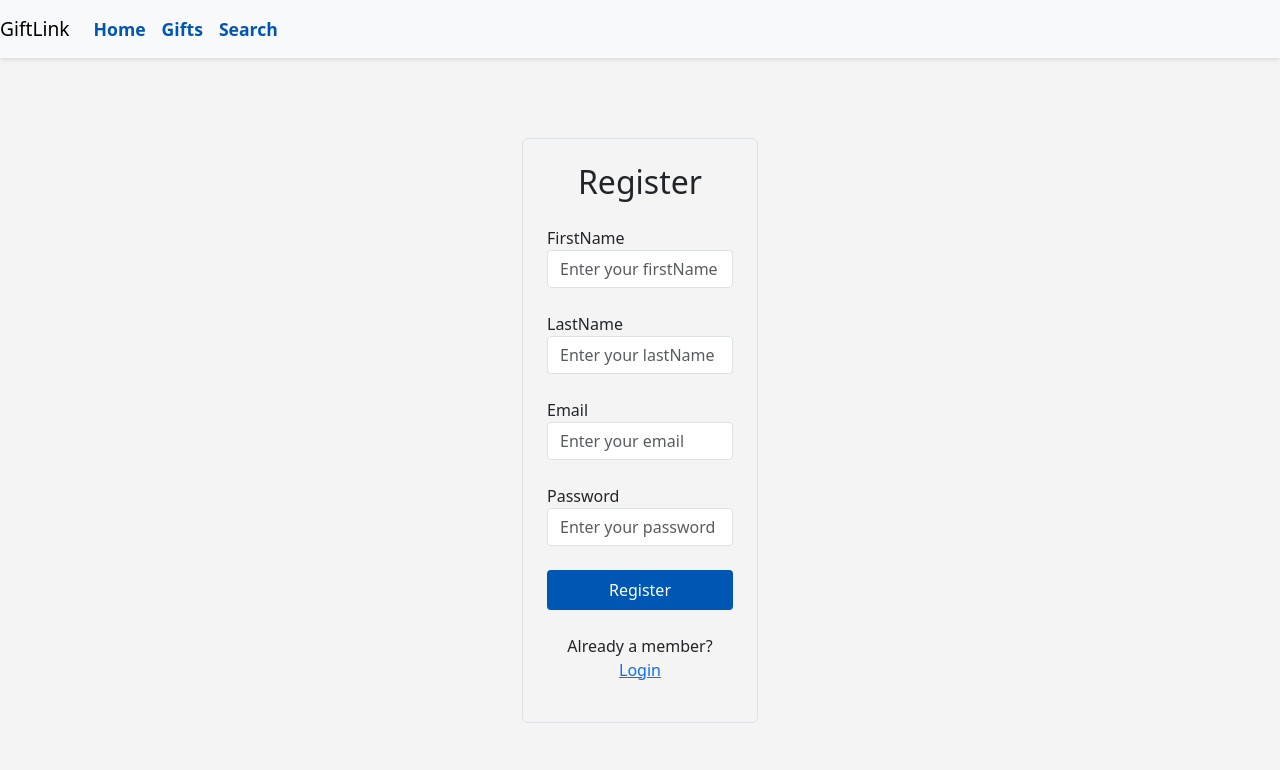
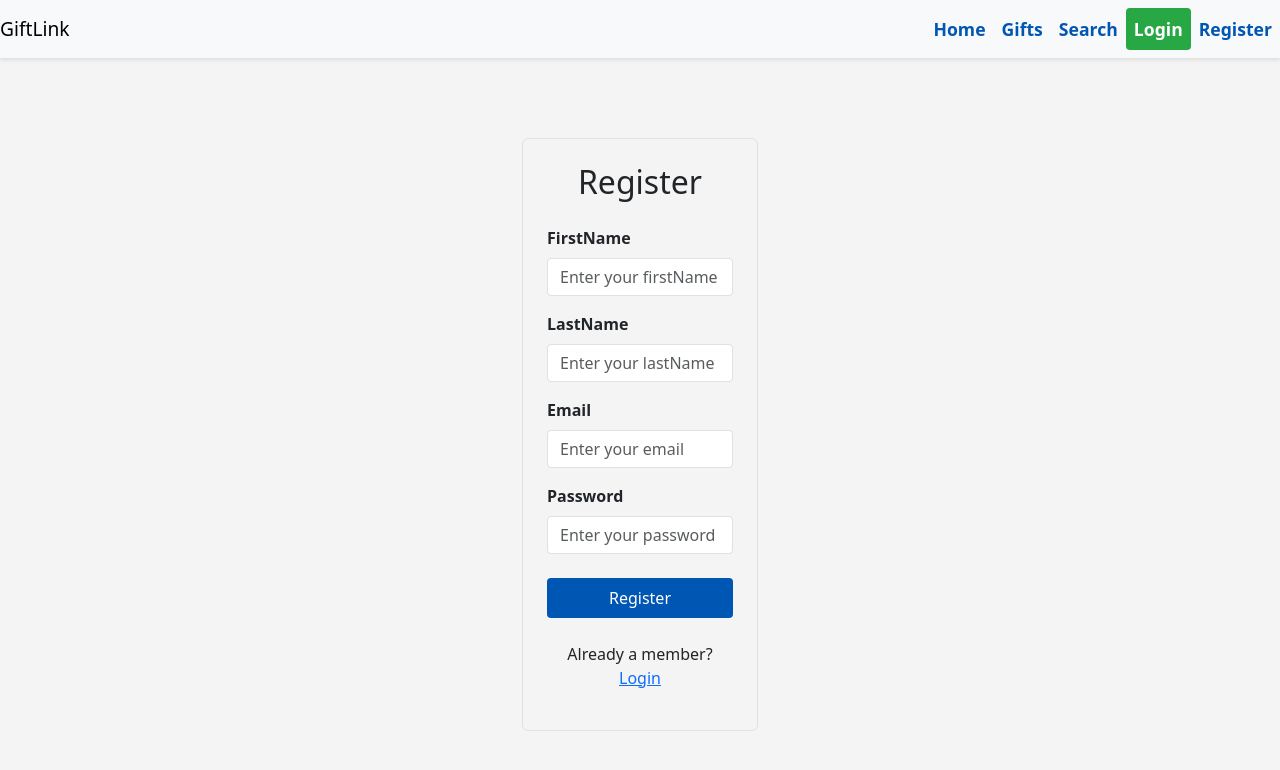
Before and after one commit to santi-alves/fullstack-capstone-project-ORIG, a React (Create React App) app in the folder giftlink-frontend/: page /app/register in a window 1280 px wide. Shown: the top 770 px of the page. Built offline with nearby package versions, Linux system fonts and the light colour scheme.

Commit message:
Changes to RegisterPage.js and Navbar.js

```diff
--- a/giftlink-frontend/src/components/Navbar/Navbar.js
+++ b/giftlink-frontend/src/components/Navbar/Navbar.js
@@ -1,20 +1,80 @@
-import React from 'react';
-import { Link } from 'react-router-dom';
+import React, { useEffect } from 'react'
+import { Link, useNavigate } from 'react-router-dom'
+import {urlConfig} from '../../config';
+import { useAppContext } from '../../context/AuthContext';
 
 export default function Navbar() {
+    const { isLoggedIn, setIsLoggedIn, userName, setUserName } = useAppContext();
+
+  const navigate=useNavigate();
+    useEffect(() => {
+        const authTokenFromSession = sessionStorage.getItem('auth-token');
+        const nameFromSession = sessionStorage.getItem('name');
+        if (authTokenFromSession) {
+            if(isLoggedIn && nameFromSession) {
+              setUserName(nameFromSession);
+            } else {
+              sessionStorage.removeItem('auth-token');
+              sessionStorage.removeItem('name');
+              sessionStorage.removeItem('email');
+              setIsLoggedIn(false);
+            }
+        }
+    },[isLoggedIn, setIsLoggedIn, setUserName])
+    const handleLogout=()=>{
+        sessionStorage.removeItem('auth-token');
+        sessionStorage.removeItem('name');
+        sessionStorage.removeItem('email');
+        setIsLoggedIn(false);
+        navigate(`/app`);
+
+    }
+    const profileSecton=()=>{
+      navigate(`/app/profile`);
+    }
     return (
-        <nav className="navbar navbar-expand-lg navbar-light bg-light">
-            <Link className="navbar-brand" to="/">GiftLink</Link>
-            <div className="collapse navbar-collapse" id="navbarNav">
+        <>
+            <nav className="navbar navbar-expand-lg navbar-light bg-light" id='navbar_container'>
+        <a className="navbar-brand" href={`${urlConfig.backendUrl}/app`}>GiftLink</a>
+
+        <button className="navbar-toggler" type="button" data-toggle="collapse" data-target="#navbarNav" aria-controls="navbarNav" aria-expanded="false" aria-label="Toggle navigation">
+          <span className="navbar-toggler-icon"></span>
+        </button>
+
+        <div className="collapse navbar-collapse justify-content-end" id="navbarNav">
           <ul className="navbar-nav">
-                    {/* Task 1: Add links to Home and Gifts below*/}
-                    <li className="nav-item"><Link className="nav-link" to="/home.html">Home</Link></li>
-                    <li className="nav-item"><Link className="nav-link" to="/app">Gifts</Link></li>
+            <li className="nav-item">
+              <a className="nav-link" href="/home.html">Home</a> {/* Link to home.html */}
+            </li>
+            <li className="nav-item">
+              <Link className="nav-link" to="/app">Gifts</Link> {/* Updated Link */}
+            </li>
             <li className="nav-item">
               <Link className="nav-link" to="/app/search">Search</Link>
             </li>
+            <ul className="navbar-nav ml-auto">
+            {isLoggedIn ? (
+                                    <>
+                                    <li className="nav-item"> <span className="nav-link" style={{color: "black", cursor:"pointer"}} onClick={profileSecton}>Welcome, {userName}</span> </li>
+                                    <li className="nav-item"><button className="nav-link login-btn" onClick={handleLogout}>Logout</button></li>
+                                    </>
+                                    )  : (
+                                    <>
+                                        <li className="nav-item">
+
+                                        <Link className="nav-link login-btn" to="/app/login">Login</Link>
+                                        </li>
+                                        <li className="nav-item">
+                                        <Link className="nav-link register-btn" to="/app/register">Register</Link>
+                                        </li>
+                                    </>
+                                )
+
+                                }
+            </ul>
           </ul>
         </div>
       </nav>
-    );
+        </>
+    )
 }
--- a/giftlink-frontend/src/components/RegisterPage/RegisterPage.js
+++ b/giftlink-frontend/src/components/RegisterPage/RegisterPage.js
@@ -1,18 +1,64 @@
 import React, { useState } from 'react';
+//Step 1 - Task 1
+import {urlConfig} from '../../config';
+
+//Step 1 - Task 2
+import { useAppContext } from '../../context/AuthContext';
+
+//Step 1 - Task 3
+import { useNavigate } from 'react-router-dom';
 
 import './RegisterPage.css';
 
 function RegisterPage() {
-
-    //insert code here to create useState hook variables for firstName, lastName, email, password
     const [firstName, setFirstName] = useState('');
     const [lastName, setLastName] = useState('');
     const [email, setEmail] = useState('');
     const [password, setPassword] = useState('');
 
-    // insert code here to create handleRegister function and include console.log
+    //Step 1 - Task 4
+     const [showerr, setShowerr] = useState('');
+
+    //Step 1 - Task 5
+    const navigate = useNavigate();
+    const { setIsLoggedIn } = useAppContext();
+
     const handleRegister = async () => {
-        console.log("Register invoked")
+        const response = await fetch(`${urlConfig.backendUrl}/api/auth/register`, {
+            //Step 1 - Task 6
+            method: 'POST',
+            //Step 1 - Task 7
+            headers: {
+                'content-type': 'application/json',
+            },
+            //Step 1 - Task 8
+            body: JSON.stringify({
+                firstName: firstName,
+                lastName: lastName,
+                email: email,
+                password: password
+            })
+        });
+
+        //Step 2 - Task 1
+        const json = await response.json();
+        console.log('json data', json);
+        console.log('er', json.error);
+
+        //Step 2 - Task 2
+        if (json.authtoken) {
+            sessionStorage.setItem('auth-token', json.authtoken);
+            sessionStorage.setItem('name', firstName);
+            sessionStorage.setItem('email', json.email);
+        //Step 2 - Task 3
+            setIsLoggedIn(true);
+        //Step 2 - Task 4
+            navigate('/app');
+        }
+        if (json.error) {
+        //Step 2 - Task 5
+            setShowerr(json.error);
+        }
     }
 
     return (
@@ -21,11 +67,8 @@
                 <div className="col-md-6 col-lg-4">
                     <div className="register-card p-4 border rounded">
                         <h2 className="text-center mb-4 font-weight-bold">Register</h2>
-
-                    {/* insert code here to create input elements for all the variables - firstName, lastName, email, password */}
-                    <div className="mb-4">
-
-                        <label htmlFor="firstName" className="form label"> FirstName</label><br />
+                        <div className="mb-3">
+                            <label htmlFor="firstName" className="form-label">FirstName</label>
                             <input
                                 id="firstName"
                                 type="text"
@@ -36,9 +79,10 @@
                             />
                         </div>
 
-                    <div className="mb-4">
+                        {/* last name */}
 
-                        <label htmlFor="lastName" className="form label"> LastName</label><br />
+                        <div className="mb-3">
+                            <label htmlFor="lastName" className="form-label">LastName</label>
                             <input
                                 id="lastName"
                                 type="text"
@@ -49,9 +93,9 @@
                             />
                         </div>
 
-                    <div className="mb-4">
-
-                        <label htmlFor="email" className="form label"> Email</label><br />
+                        {/* email  */}
+                        <div className="mb-3">
+                            <label htmlFor="email" className="form-label">Email</label>
                             <input
                                 id="email"
                                 type="text"
@@ -60,11 +104,13 @@
                                 value={email}
                                 onChange={(e) => setEmail(e.target.value)}
                             />
+                        {/* Step 2 - Task 6*/}
+
+                                <div className="text-danger">{showerr}</div>
                         </div>
 
                         <div className="mb-4">
-
-                        <label htmlFor="password" className="form label"> Password</label><br />
+                            <label htmlFor="password" className="form-label">Password</label>
                             <input
                                 id="password"
                                 type="password"
@@ -74,20 +120,15 @@
                                 onChange={(e) => setPassword(e.target.value)}
                             />
                         </div>
-
-                    {/* insert code here to create a button that performs the `handleRegister` function on click */}
                         <button className="btn btn-primary w-100 mb-3" onClick={handleRegister}>Register</button>
-
                         <p className="mt-4 text-center">
                             Already a member? <a href="/app/login" className="text-primary">Login</a>
                         </p>
-
                     </div>
                 </div>
             </div>
         </div>
-
-         )//end of return
+    );
 }
 
 export default RegisterPage;
```
Lines whose indentation alone changed are shown as unchanged.
